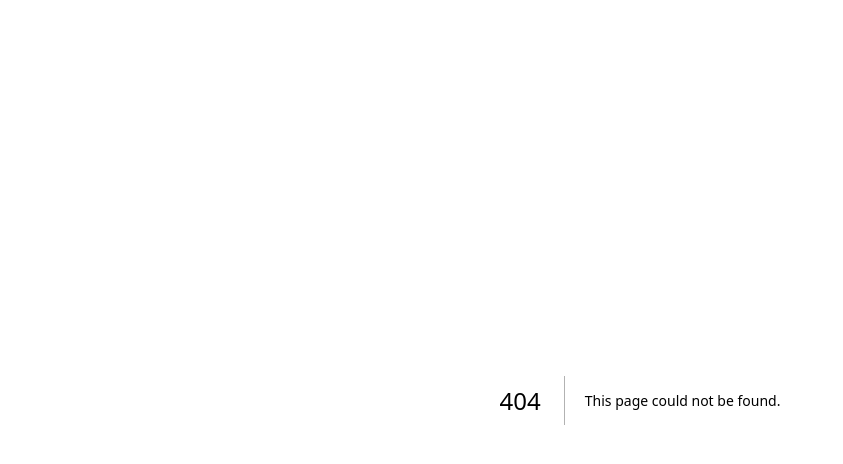
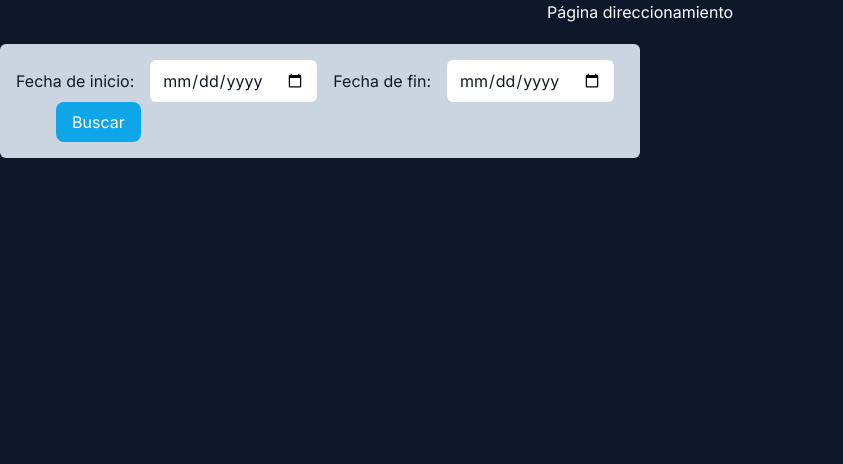
Before and after one commit to edwin-bur17/Mennar-App, a Next.js app: page /direccionamiento in a window 1280 px wide. Before the commit this address had no page. Shown: the top 464 px of the page, without its empty margins (0-843 px from the left). Built offline with nearby package versions, Linux system fonts and the light colour scheme; no server answers.

Commit message:
Direccionamiento por fecha

```diff
--- /dev/null
+++ b/src/app/api/direcionamiento/route.js
@@ -0,0 +1,35 @@
+import { NextResponse } from "next/server";
+import axios from "axios";
+import Cookies from "js-cookie";
+
+export async function POST(request){
+    const {startDate, endDate} = await request.json()
+    let queryToken = Cookies.get("queryToken")
+    const responses = []
+    console.log(startDate, endDate)
+    const currentDate = new Date(startDate)
+    const lastDate = new Date(endDate)
+
+
+    if (currentDate > lastDate) {
+        return NextResponse.json({
+            "message": "La fecha de inicio debe ser menor a la de fin"
+        })
+    }
+
+    while (currentDate <= lastDate) {
+        try {
+            const res = axios.get(`${process.env.NEXT_PUBLIC_API_URL}/DireccionamientoXFecha/${process.env.NEXT_PUBLIC_NIT}/${queryToken}/${currentDate.toISOString()}`)
+            console.log(res)
+            responses.push(res.data)
+        } catch (error) {
+            console.error('Error al obtener datos para la fecha', currentDate.toISOString(), error);
+        }
+        currentDate.setDate(currentDate.getDate() + 1); // Incrementar la fecha en un día
+    }
+
+    return NextResponse.json({
+        "message": "fechas de consulta procesadas",
+        "responses": responses
+    })
+}
--- a/src/app/api/token/route.js
+++ b/src/app/api/token/route.js
@@ -3,11 +3,12 @@ import axios from "axios";
 
 export async function GET() {
     try {
-        const res = await axios("https://wsmipres.sispro.gov.co/WSSUMMIPRESNOPBS/api/GenerarToken/817005385/F6BF055E-4200-43E4-89AA-198B0A66010D")
+        const res = await axios(`${process.env.NEXT_PUBLIC_API_URL}/GenerarToken/${process.env.NEXT_PUBLIC_NIT}/${process.env.NEXT_PUBLIC_TOKEN}`)
         if (res.status !== 200) {
             throw new Error(`Fallo en la respuesta HTTP con estado ${res.status}`)
         }
         const token = res.data
+        console.log("respuesta del token desde la api de next js")
         console.log(res.data)
         return NextResponse.json({
             token : token
--- /dev/null
+++ b/src/app/direccionamiento/page.jsx
@@ -0,0 +1,60 @@
+"use client"
+import getQueryToken from "@/utils/query_token";
+import { useEffect, useState } from "react";
+import direccionamientoFecha from "@/utils/direccionamaniento_fecha";
+
+function DireccionamientoPage() {
+    const [token, setToken] = useState("")
+    const [startDate, setStartDate] = useState("")
+    const [endDate, setEndDate] = useState("")
+
+    useEffect(() => {
+        const getToken = async () => {
+            const token = await getQueryToken()
+            setToken(token)
+        }
+        getToken()
+    }, [])
+    console.log(token)
+
+    // Envio del formulario
+    const handleSubmit = async (e) => {
+        e.preventDefault()
+        console.log("DATOS A BUSCAR")
+        console.log("fecha de inicio: ", startDate)
+        console.log("fecha de fin: ", endDate)
+        const res = direccionamientoFecha(startDate, endDate, token)
+        console.log(res)
+    }
+
+    return (
+        <section>
+            <h1 className="text-center text-white mb-5">Página direccionamiento</h1>
+            <form
+            className="bg-slate-300 text-gray-900 rounded-md w-1/2 p-4"
+            onSubmit={handleSubmit}
+            >
+                <label htmlFor="startDate" className="me-4">Fecha de inicio:</label>
+                <input
+                    type="date"
+                    id="startDate"
+                    className="px-3 py-2 rounded-md"
+                    onChange={(e) => { setStartDate(e.target.value) }}
+                />
+                <label htmlFor="endDate" className="mx-4">Fecha de fin:</label>
+                <input
+                    type="date"
+                    id="endDate"
+                    className="px-3 py-2 rounded-md"
+                    onChange={(e) => {setEndDate(e.target.value)}}
+                />
+
+                <button className="bg-sky-500 hover:bg-sky-600 text-white cursor-pointer rounded-lg ms-10 px-4 py-2 transition-colors">
+                    Buscar
+                </button>
+            </form>
+        </section>
+    )
+}
+
+export default DireccionamientoPage
--- a/src/app/globals.css
+++ b/src/app/globals.css
@@ -3,5 +3,5 @@
 @tailwind utilities;
 
 body {
-  @apply bg-slate-900 text-white
+  @apply bg-slate-900
 }
--- a/src/app/layout.jsx
+++ b/src/app/layout.jsx
@@ -10,7 +10,11 @@ export const metadata = {
 export default function RootLayout({ children }) {
   return (
     <html lang="en">
-      <body className={inter.className}>{children}</body>
+      <body className={inter.className}>
+        <main className="container mx-auto">
+          {children}
+        </main>
+      </body>
     </html>
   );
 }
--- a/src/app/page.jsx
+++ b/src/app/page.jsx
@@ -5,7 +5,7 @@ import { useEffect, useState } from "react";
 export default function HomePage() {
   const [token, setToken] = useState("")
 
-  useEffect(()=> {
+  useEffect(() => {
     const getToken = async () => {
       const token = await getQueryToken()
       setToken(token)
@@ -16,7 +16,7 @@ export default function HomePage() {
   return (
     <div>
       HOME PAGE
-      <p>su token es: {token}</p>
+      <p>Token para hacer la consulta:{token}</p>
     </div>
   );
 }
--- /dev/null
+++ b/src/utils/direccionamaniento_fecha.js
@@ -0,0 +1,31 @@
+import axios from "axios"
+
+export default async function direccionamientoFecha(startDate, endDate, queryToken) {
+
+    const responses = []
+
+    if (startDate > endDate) {
+        return "La fecha de inicio de ser menor a la fecha de fin"
+    }
+    let currentDate = new Date(startDate)
+    const lastDate = new Date(endDate)
+
+    while (currentDate <= lastDate) {
+        const formattedDate = currentDate.toISOString().split('T')[0]
+        console.log(formattedDate)
+        try {
+            const url = `${process.env.NEXT_PUBLIC_API_URL}/DireccionamientoXFecha/${process.env.NEXT_PUBLIC_NIT}/${queryToken}/${formattedDate}`
+            console.log(url)
+            const res = await axios.get(`${process.env.NEXT_PUBLIC_API_URL}/DireccionamientoXFecha/${process.env.NEXT_PUBLIC_NIT}/${queryToken}/${formattedDate}`)
+            if (res.status === 200) {
+                responses.push(res.data);
+            }else {
+                console.error(`La solicitud para la fecha ${formattedDate} falló con el código de estado: ${res.status}`)
+            }
+        } catch (error) {
+            console.log("Error al procesar la petición de direccionamiento por fecha")
+        }
+         currentDate.setDate(currentDate.getDate() + 1)
+    }
+    return responses
+}
```
